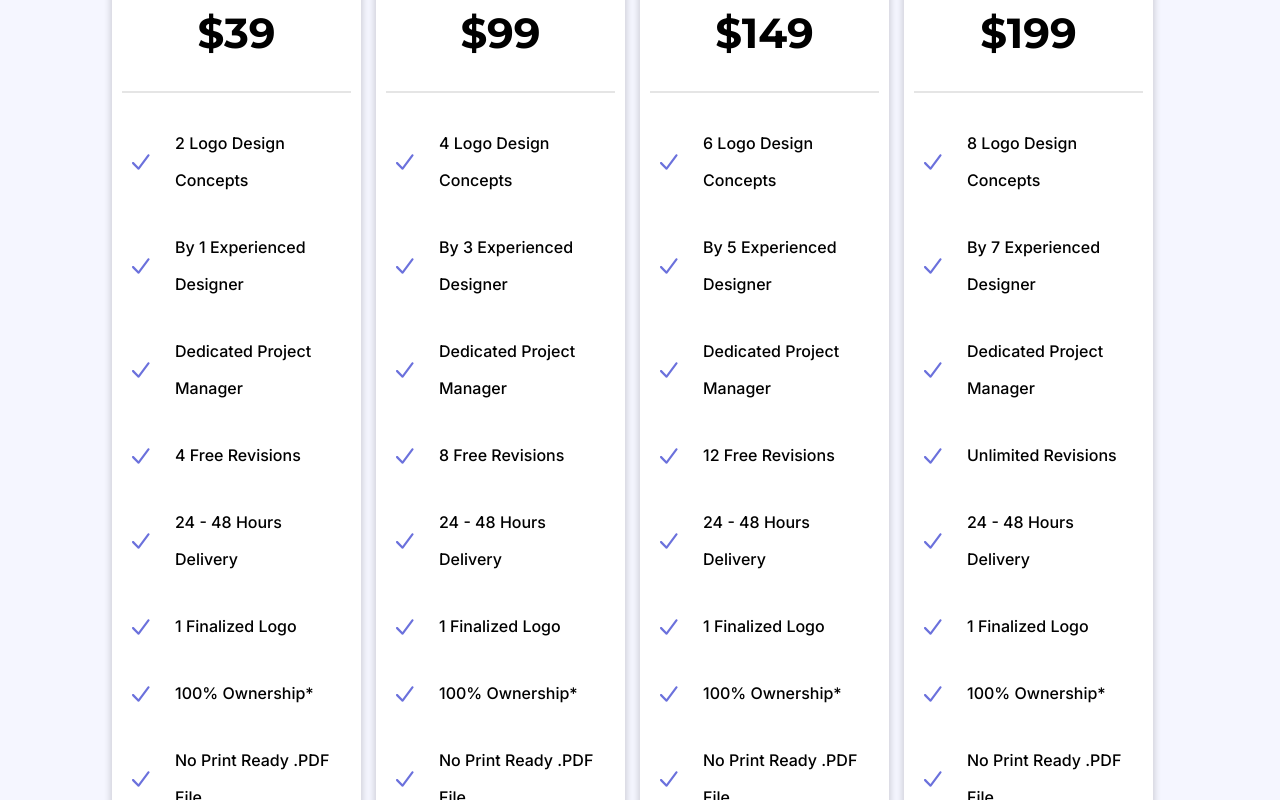
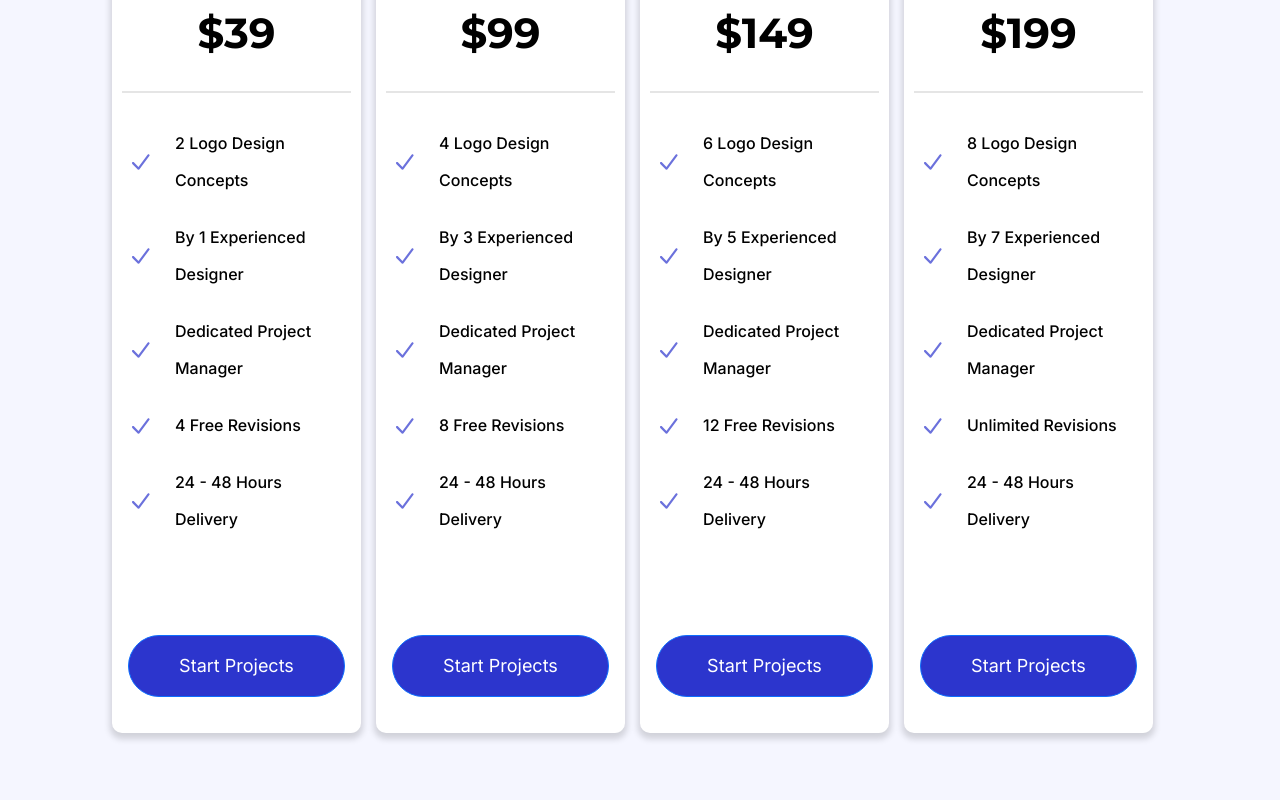
Before and after one commit to Muhammad-Nabeel-Dsgnry/Kodaweb, a Next.js app: page /pricing in a window 1280 px wide. Shown: the part 1340-2140 px from the top of the page. Built offline with nearby package versions, Linux system fonts and the light colour scheme.

Commit message:
update packages card heigth and nav style

```diff
--- a/components/packages/PackagesCard.module.css
+++ b/components/packages/PackagesCard.module.css
@@ -14,6 +14,8 @@
 .PackagesCardBoxBody {
     text-align: left;
     margin: 0px 10px;
+    height: 430px;
+    overflow-y: scroll;
 }
 
 .packagesTitle {
@@ -50,7 +52,7 @@
 }
 
 .PackagesCardBoxBody span:not(:last-child) {
-    margin-bottom: 30px;
+    margin-bottom: 20px;
 }
 
 .packagesDetailsWrapper {
--- a/styles/globals.css
+++ b/styles/globals.css
@@ -114,6 +114,9 @@ button.btnActive {
   color: var(--text-white);
 }
 
+#home {
+  box-shadow: 0px 4px 4px rgb(0 0 0 / 15%);
+}
 
 @media only screen and (max-width: 600px) {
 
```
